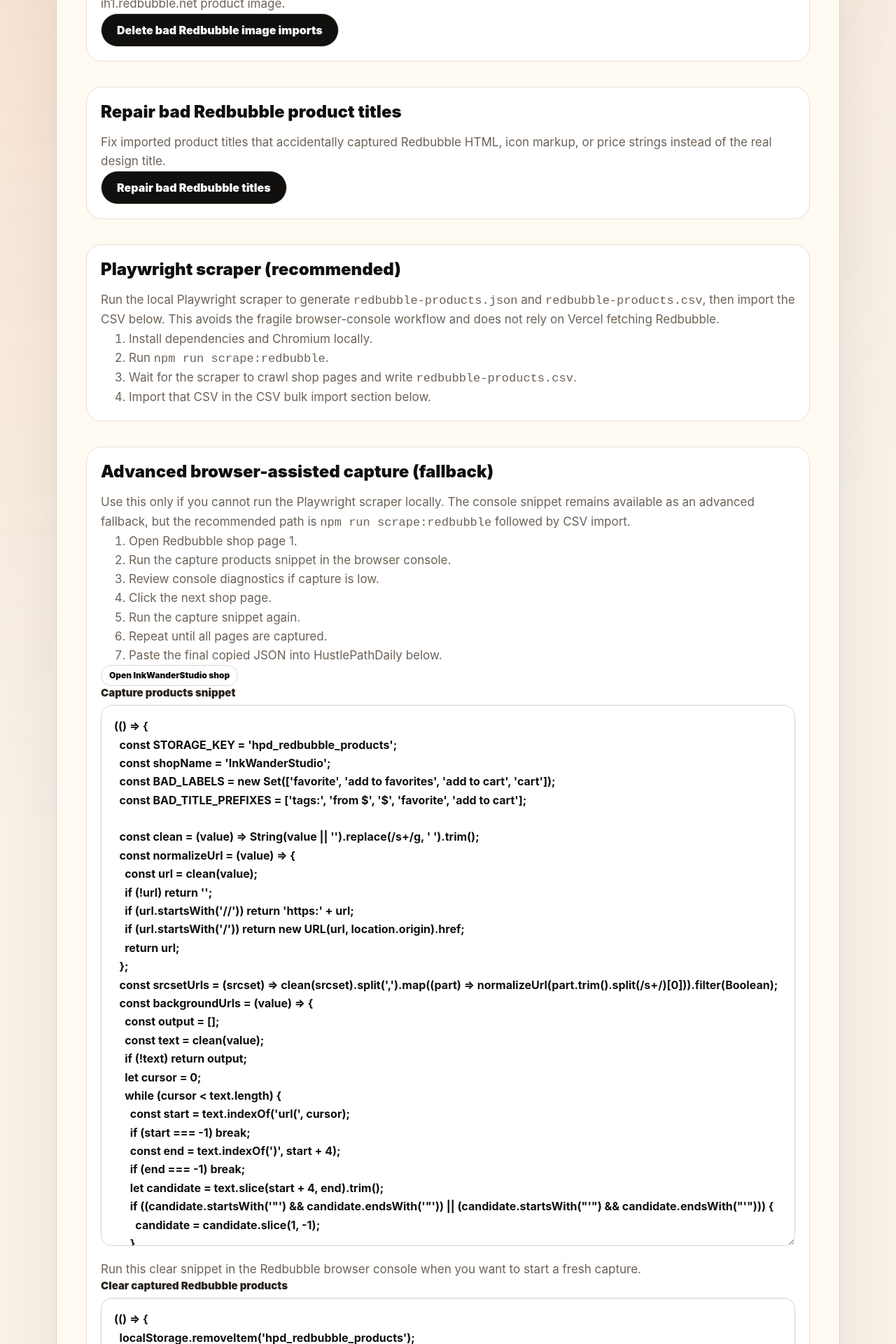
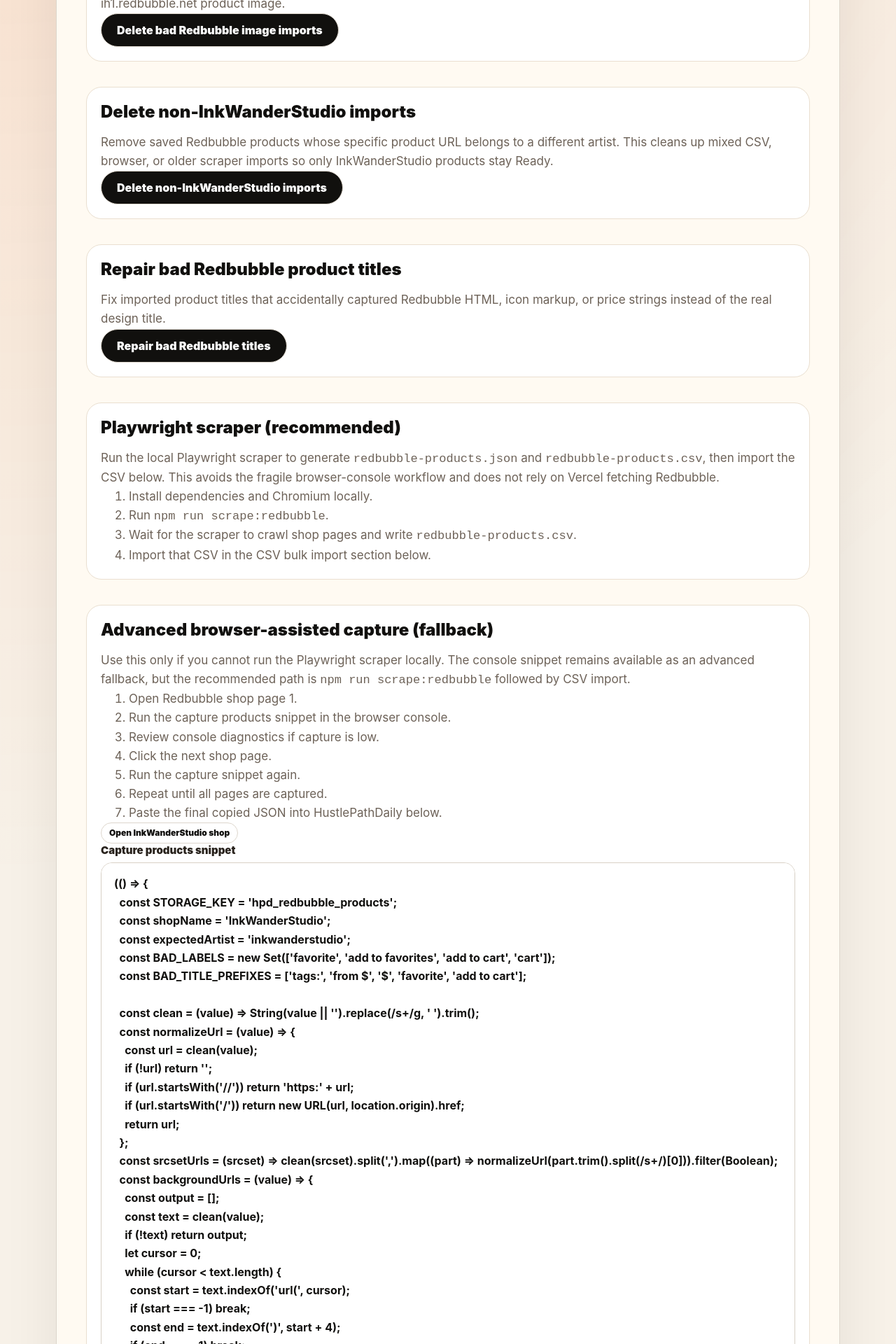
Before and after one commit to babushkahunter69/hustlepath, a Next.js app: page /admin/products in a window 1280 px wide. Shown: the part 680-2600 px from the top of the page at 70% size. Built offline with nearby package versions, Linux system fonts and the light colour scheme; no server answers; the database is empty.

Commit message:
block foreign-artist imports in product library

```diff
--- a/app/admin/products/page.tsx
+++ b/app/admin/products/page.tsx
@@ -3,7 +3,7 @@
 import BrowserJsonImportPreview from './BrowserJsonImportPreview';
 import { sql } from '@/lib/db';
 import { parseKeywords } from '@/lib/monetization';
-import { importRedbubbleProduct, importRedbubbleShopProducts, isRedbubbleProductUrl, sanitizeImportedProductTitle, validateProductSource } from '@/lib/redbubbleProductSource';
+import { importRedbubbleProduct, importRedbubbleShopProducts, isInkWanderStudioProductUrl, isRedbubbleProductUrl, sanitizeImportedProductTitle, validateProductSource } from '@/lib/redbubbleProductSource';
 
 export const dynamic = 'force-dynamic';
 export const revalidate = 0;
@@ -17,6 +17,7 @@
 const BROWSER_IMPORT_SNIPPET = `(() => {
   const STORAGE_KEY = 'hpd_redbubble_products';
   const shopName = 'InkWanderStudio';
+  const expectedArtist = 'inkwanderstudio';
   const BAD_LABELS = new Set(['favorite', 'add to favorites', 'add to cart', 'cart']);
   const BAD_TITLE_PREFIXES = ['tags:', 'from $', '$', 'favorite', 'add to cart'];
 
@@ -71,6 +72,18 @@
   };
   const tileFor = (el) => el?.closest('[data-testid*="product"], [data-testid*="tile"], [data-testid*="card"], article, li, section, div') || el?.parentElement || el;
   const uniqueBy = (items, keyFn) => Array.from(new Map(items.map((item) => [keyFn(item), item])).values());
+  const artistFromProductUrl = (productUrl) => {
+    try {
+      const parts = new URL(productUrl).pathname.split('/').filter(Boolean).map(decodeURIComponent);
+      const index = parts.indexOf('i');
+      const slug = parts[index + 2] || parts.find((part) => part.includes('-by-')) || '';
+      const match = slug.match(/-by-([^/]+)$/i);
+      return clean(match?.[1] || '').toLowerCase();
+    } catch {
+      return '';
+    }
+  };
+  const isInkWanderStudioProductUrl = (productUrl) => artistFromProductUrl(productUrl) === expectedArtist;
   const isBadLabel = (value) => BAD_LABELS.has(clean(value).toLowerCase());
   const isBadTitleText = (value) => {
     const text = clean(value).toLowerCase();
@@ -90,7 +103,7 @@
     if (isBadLabel(link.getAttribute('aria-label')) || isBadLabel(link.getAttribute('title'))) return false;
     try {
       const url = new URL(normalizeUrl(link.getAttribute('href') || link.href), location.origin);
-      return url.hostname.toLowerCase().includes('redbubble.com') && url.pathname.split('/').includes('i');
+      return url.hostname.toLowerCase().includes('redbubble.com') && url.pathname.split('/').includes('i') && isInkWanderStudioProductUrl(url.toString());
     } catch {
       return false;
     }
@@ -213,6 +226,10 @@
       rejectReasons.push({ image_url: imageItem.imageUrl, reason: 'no product link' });
       return;
     }
+    if (!isInkWanderStudioProductUrl(matchedLink.productUrl)) {
+      rejectReasons.push({ product_url: matchedLink.productUrl, reason: 'different artist' });
+      return;
+    }
     const title = titleFromLink(matchedLink.element, matchedLink.productUrl, imageItem.alt);
     if (!title || isBadTitleText(title) || looksLikePrice(title)) {
       rejectReasons.push({ product_url: matchedLink.productUrl, reason: 'bad title', title });
@@ -237,6 +254,10 @@
     const linkItem = remainingLinks[index];
     const imageItem = productImages[index];
     if (!linkItem || !imageItem) continue;
+    if (!isInkWanderStudioProductUrl(linkItem.productUrl)) {
+      rejectReasons.push({ product_url: linkItem.productUrl, reason: 'different artist' });
+      continue;
+    }
     const title = titleFromLink(linkItem.element, linkItem.productUrl, imageItem.alt);
     if (!title || isBadTitleText(title) || looksLikePrice(title)) {
       rejectReasons.push({ product_url: linkItem.productUrl, reason: 'bad title', title });
@@ -460,6 +481,7 @@
   const normalizedTitle = sanitizeImportedProductTitle(input.title, input.targetUrl);
   if (isBadBrowserTitle(normalizedTitle)) return { inserted: false, skipped: true, reason: 'bad product title' };
   if (!isSpecificRedbubbleProductUrl(input.targetUrl)) return { inserted: false, skipped: true, reason: 'product_url must be an absolute Redbubble /i/... product URL' };
+  if (!isInkWanderStudioProductUrl(input.targetUrl)) return { inserted: false, skipped: true, reason: 'product_url belongs to a different artist, not InkWanderStudio' };
   if (!isRedbubbleProductImageUrl(input.imageUrl)) return { inserted: false, skipped: true, reason: 'image_url must be a visible Redbubble product image URL, not an avatar or UI asset' };
   if (await productExists(input.targetUrl)) return { inserted: false, skipped: true, reason: 'duplicate' };
 
@@ -764,6 +786,12 @@
           <button type="submit" className="primary-link">Delete bad Redbubble image imports</button>
         </form>
 
+        <form action="/admin/products/delete-non-inkwanderstudio-imports" method="post" className="product-form admin-section">
+          <h2>Delete non-InkWanderStudio imports</h2>
+          <p className="admin-muted">Remove saved Redbubble products whose specific product URL belongs to a different artist. This cleans up mixed CSV, browser, or older scraper imports so only InkWanderStudio products stay Ready.</p>
+          <button type="submit" className="primary-link">Delete non-InkWanderStudio imports</button>
+        </form>
+
         <form action="/admin/products/repair-redbubble-product-titles" method="post" className="product-form admin-section">
           <h2>Repair bad Redbubble product titles</h2>
           <p className="admin-muted">Fix imported product titles that accidentally captured Redbubble HTML, icon markup, or price strings instead of the real design title.</p>
@@ -801,7 +829,7 @@
 
         <form action={browserJsonRedbubbleProductsAction} className="product-form admin-section">
           <h2>Browser JSON import</h2>
-          <p className="admin-muted">Paste the final accumulated JSON copied by the browser snippet. Review the validation summary first; rows with bad titles, non-product URLs, SVGs, avatars, /boom/client URLs, or UI asset images are skipped.</p>
+          <p className="admin-muted">Paste the final accumulated JSON copied by the browser snippet. Review the validation summary first; rows with bad titles, non-product URLs, foreign-artist product URLs, SVGs, avatars, /boom/client URLs, or UI asset images are skipped.</p>
           <BrowserJsonImportPreview />
           <button type="submit" className="primary-link">Import browser JSON</button>
         </form>
```
